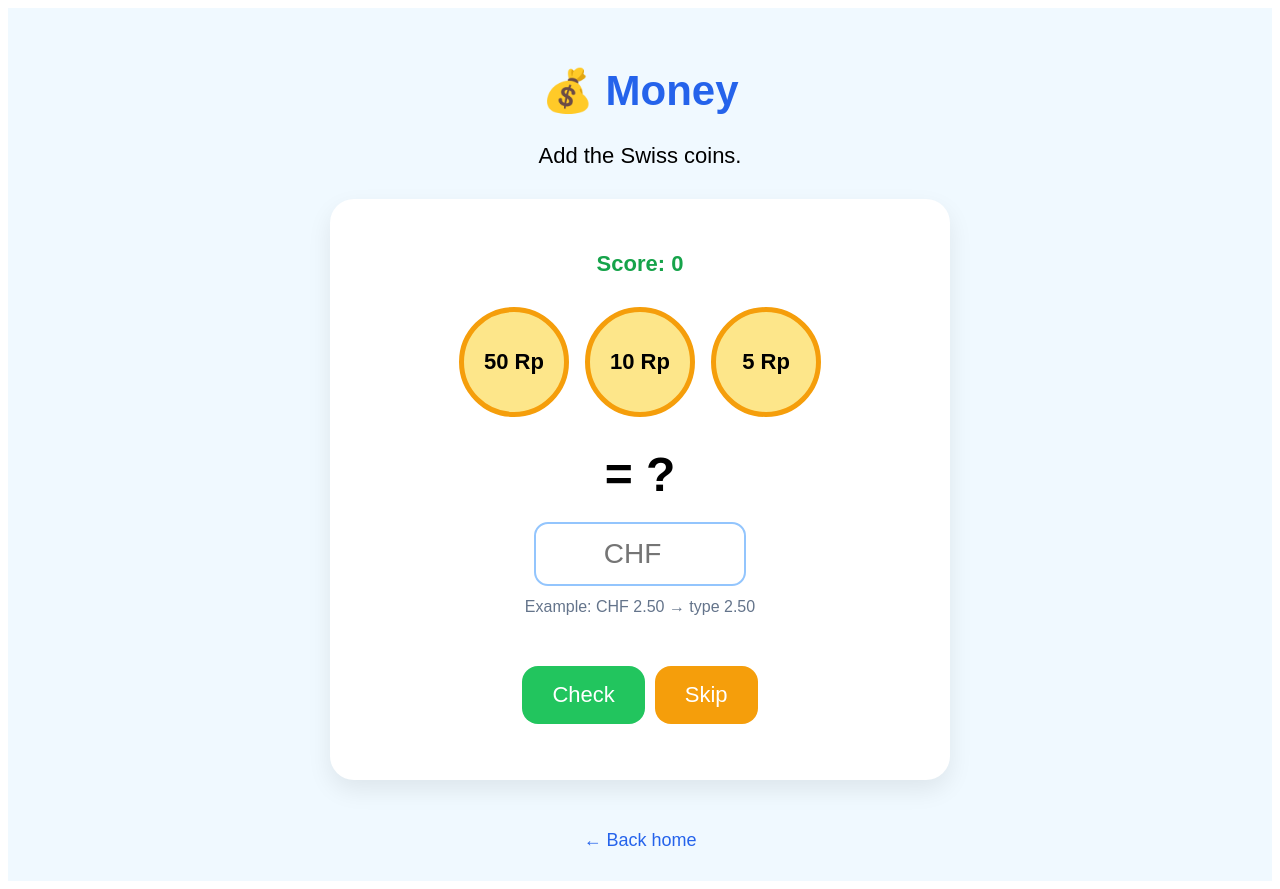
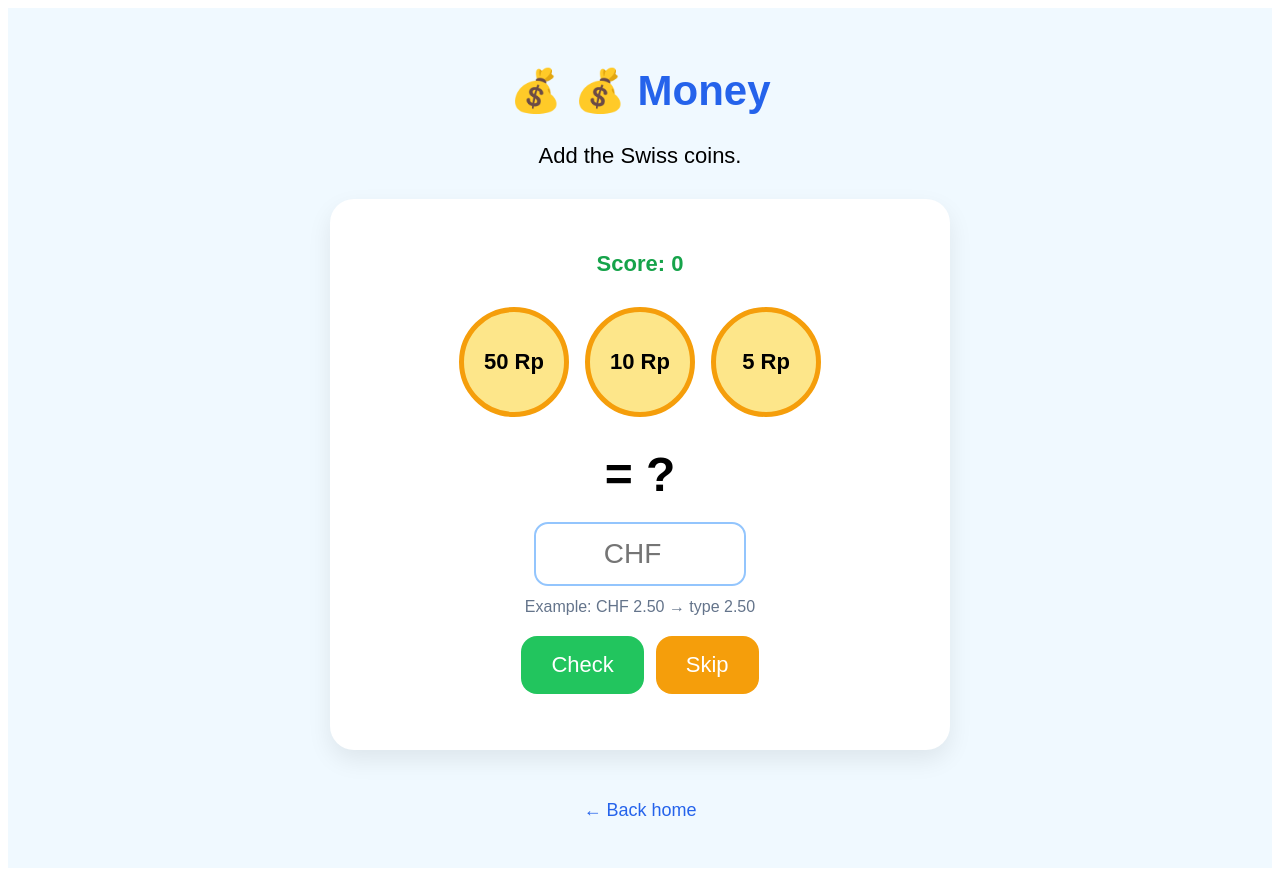
Before and after one commit to ossthun/kids, a Next.js app: page /money in a window 1280 px wide. Built offline with nearby package versions, Linux system fonts and the light colour scheme.

Commit message:
Refactor money.js for clarity and localization

```diff
--- a/pages/money.js
+++ b/pages/money.js
@@ -7,20 +7,14 @@ function randomCoin() {
   return coins[Math.floor(Math.random() * coins.length)];
 }
 
-function formatCHF(cents) {
-  return `CHF ${(cents / 100).toFixed(2)}`;
-}
-
 function createQuestion() {
   const coin1 = randomCoin();
   const coin2 = randomCoin();
   const coin3 = randomCoin();
 
-  const total = coin1 + coin2 + coin3;
-
   return {
     coins: [coin1, coin2, coin3],
-    answer: total
+    answer: coin1 + coin2 + coin3
   };
 }
 
@@ -45,6 +39,7 @@ export default function MoneyPage() {
   const nextQuestion = () => {
     setQuestion(createQuestion());
     setAnswer("");
+    setMessage("");
   };
 
   const checkAnswer = () => {
@@ -53,7 +48,10 @@ export default function MoneyPage() {
     if (userCents === question.answer) {
       setMessage(t.correct);
       setScore((prev) => prev + 1);
+
+      setTimeout(() => {
         nextQuestion();
+      }, 700);
     } else {
       setMessage(t.tryAgain);
     }
@@ -61,14 +59,18 @@ export default function MoneyPage() {
 
   return (
     <main style={styles.page}>
-      <h1 style={styles.title}>💰 Money</h1>
+      <h1 style={styles.title}>
+        💰 {t.moneyTitle}
+      </h1>
 
       <p style={styles.subtitle}>
-        Add the Swiss coins.
+        {t.moneySubtitle}
       </p>
 
       <div style={styles.card}>
-        <p style={styles.score}>{t.score}: {score}</p>
+        <p style={styles.score}>
+          {t.score}: {score}
+        </p>
 
         <div style={styles.coins}>
           {question.coins.map((coin, index) => (
@@ -95,11 +97,10 @@ export default function MoneyPage() {
         />
 
         <p style={styles.hint}>
-          Example: {formatCHF(250)} → type 2.50
+          {t.moneyHint}
         </p>
 
-        <br />
-
+        <div style={styles.buttonRow}>
           <button onClick={checkAnswer} style={styles.checkButton}>
             {t.check}
           </button>
@@ -107,8 +108,11 @@ export default function MoneyPage() {
           <button onClick={nextQuestion} style={styles.skipButton}>
             {t.skip}
           </button>
+        </div>
 
-        <p style={styles.message}>{message}</p>
+        <p style={styles.message}>
+          {message}
+        </p>
       </div>
 
       <a href="/" style={styles.backLink}>
@@ -126,13 +130,16 @@ const styles = {
     textAlign: "center",
     fontFamily: "Arial, sans-serif"
   },
+
   title: {
     fontSize: "42px",
     color: "#2563eb"
   },
+
   subtitle: {
     fontSize: "22px"
   },
+
   card: {
     maxWidth: "560px",
     margin: "30px auto",
@@ -141,11 +148,13 @@ const styles = {
     padding: "30px",
     boxShadow: "0 10px 25px rgba(0,0,0,0.08)"
   },
+
   score: {
     fontSize: "22px",
     fontWeight: "bold",
     color: "#16a34a"
   },
+
   coins: {
     display: "flex",
     justifyContent: "center",
@@ -153,6 +162,7 @@ const styles = {
     flexWrap: "wrap",
     margin: "30px 0"
   },
+
   coin: {
     width: "100px",
     height: "100px",
@@ -165,11 +175,13 @@ const styles = {
     fontSize: "22px",
     fontWeight: "bold"
   },
+
   question: {
     fontSize: "48px",
     fontWeight: "bold",
     margin: "20px 0"
   },
+
   input: {
     width: "180px",
     padding: "14px",
@@ -178,14 +190,21 @@ const styles = {
     borderRadius: "14px",
     border: "2px solid #93c5fd"
   },
+
   hint: {
     fontSize: "16px",
     color: "#64748b",
     marginTop: "12px"
   },
+
+  buttonRow: {
+    display: "flex",
+    justifyContent: "center",
+    gap: "12px",
+    marginTop: "20px"
+  },
+
   checkButton: {
-    marginTop: "16px",
-    marginRight: "10px",
     padding: "16px 30px",
     background: "#22c55e",
     color: "white",
@@ -194,8 +213,8 @@ const styles = {
     fontSize: "22px",
     cursor: "pointer"
   },
+
   skipButton: {
-    marginTop: "16px",
     padding: "16px 30px",
     background: "#f59e0b",
     color: "white",
@@ -204,11 +223,13 @@ const styles = {
     fontSize: "22px",
     cursor: "pointer"
   },
+
   message: {
     fontSize: "26px",
     fontWeight: "bold",
     marginTop: "24px"
   },
+
   backLink: {
     display: "inline-block",
     marginTop: "20px",
```
Lines whose indentation alone changed are shown as unchanged.
